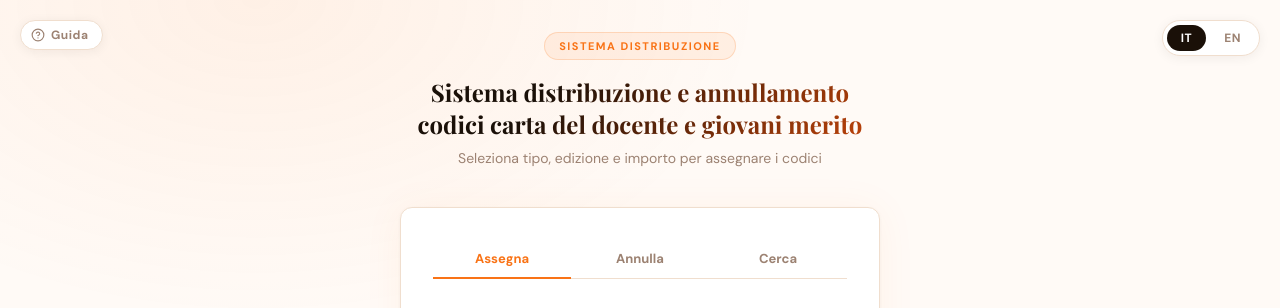
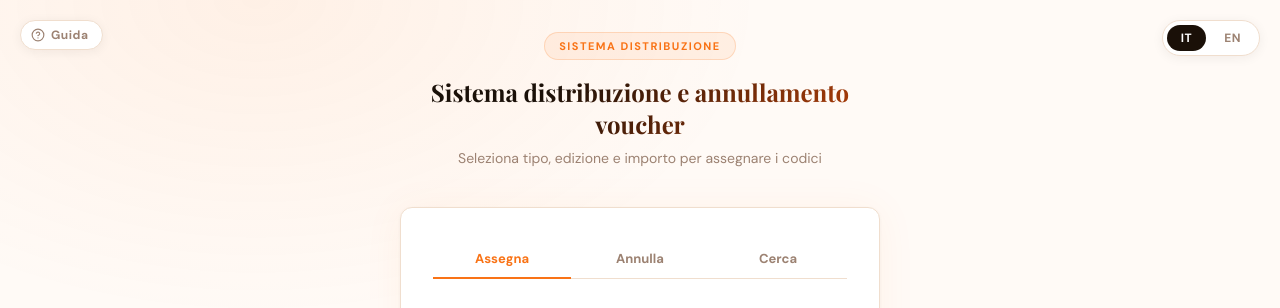
Before and after one commit to MatteoCambarau1/voucher-management-system, a Flask app: page / in a window 1280 px wide. Shown: the top 308 px of the page. Run offline with Flask 3, Linux system fonts and the light colour scheme; data that the repository does not hold is empty.

Commit message:
fix: aggiorna titolo principale

```diff
--- a/templates/index.html
+++ b/templates/index.html
@@ -289,7 +289,7 @@
  <div class="container">
  <div class="header">
  <div class="badge" data-i18n="badge">Sistema Distribuzione</div>
- <h1 data-i18n="title">Sistema distribuzione e annullamento codici carta del docente e giovani merito</h1>
+ <h1 data-i18n="title">Sistema distribuzione e annullamento voucher</h1>
  <p data-i18n="subtitle">Seleziona tipo, edizione e importo per assegnare i codici</p>
  </div>
 
@@ -393,7 +393,7 @@
  const TRANSLATIONS = {
  it: {
  badge: 'Sistema Distribuzione',
- title: 'Sistema distribuzione e annullamento codici carta del docente e giovani merito',
+ title: 'Sistema distribuzione e annullamento voucher',
  subtitle: 'Seleziona tipo, edizione e importo per assegnare i codici',
  tabAssegna: 'Assegna',
  tabAnnulla: 'Annulla',
```
